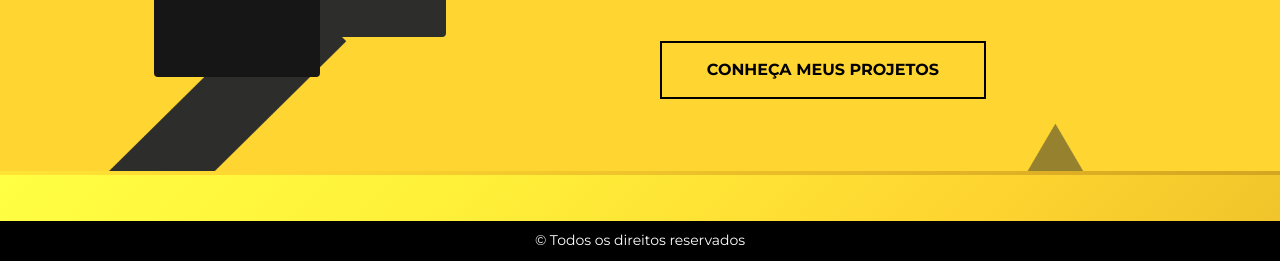
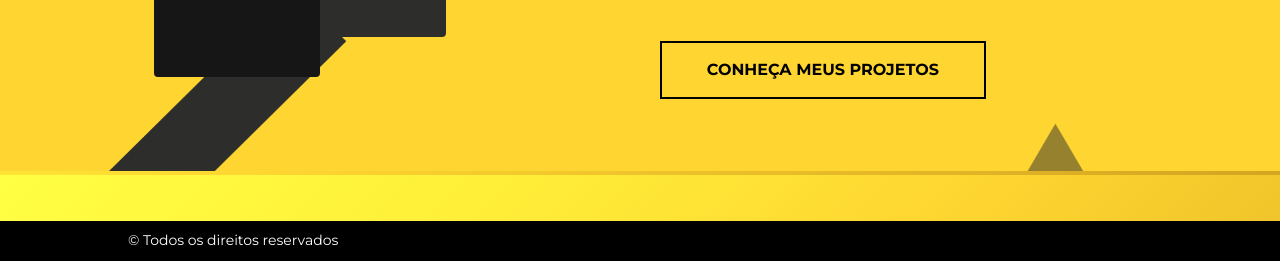
Before and after one commit to IteusDS/portfolioiteusds, a plain HTML site: page index.html in a window 1280 px wide. Shown: the part 539-800 px from the top of the page. Drawn offline with Linux system fonts and the light colour scheme.

Commit message:
second commit

```diff
--- a/style.css
+++ b/style.css
@@ -190,7 +190,7 @@ z-index: 0;
 .fifth {
     border-color: #000;
     border-radius: 0;
-    color: #000;
+    color: #fff;
     position: relative;
     overflow: hidden;
     z-index: 1;
@@ -495,6 +495,7 @@ a:active {
 
 background-color: #000;
 }
+
 .btn-one::after {
 	content: '';
 	position: absolute;
@@ -698,7 +699,7 @@ footer .footer01{
 }
 
 footer  p{
-  margin-left: 0%;
+  margin-left: 10%;
 }
 .footer01{
 
@@ -709,7 +710,7 @@ background-color: #000;
     position: fixed;
 
     bottom:0;
-
+text-align: left;
 margin-left: 0%;
     z-index: 10;
  }
```
